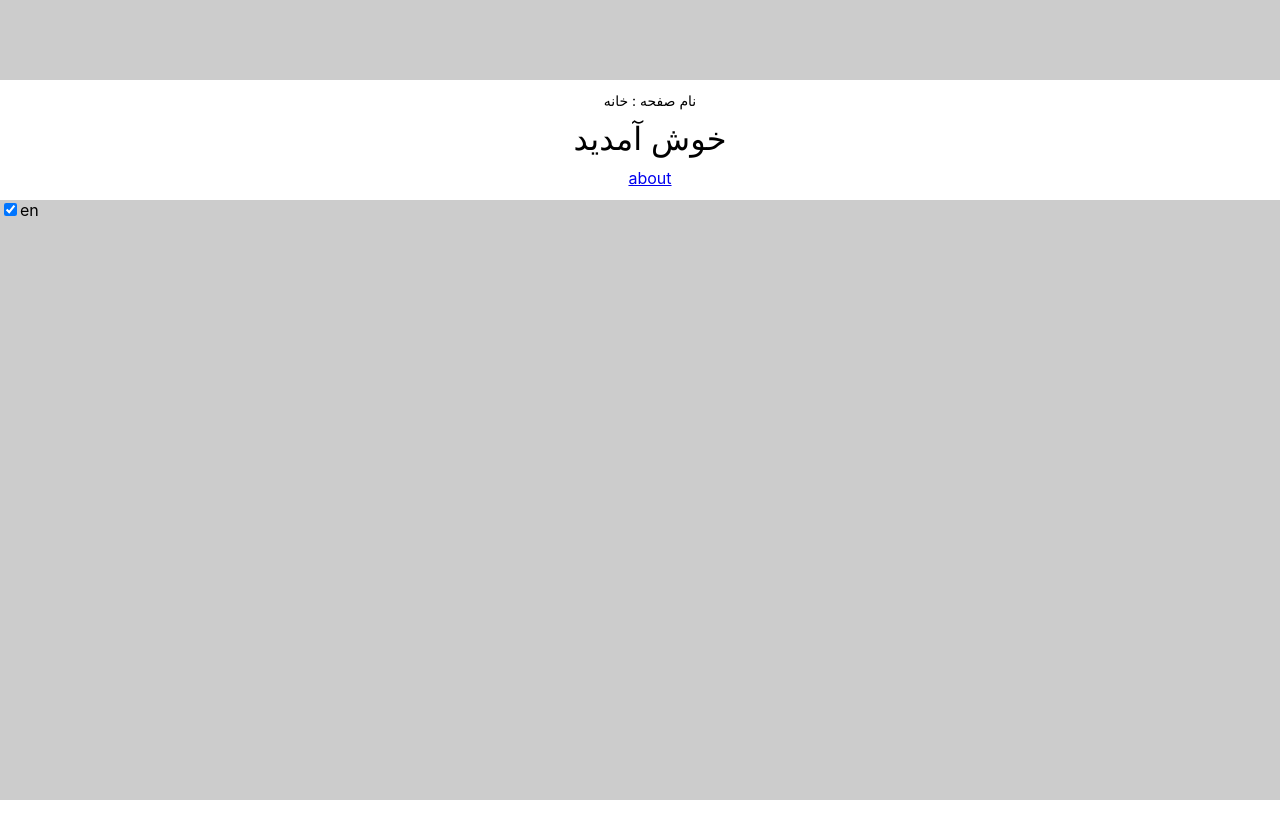
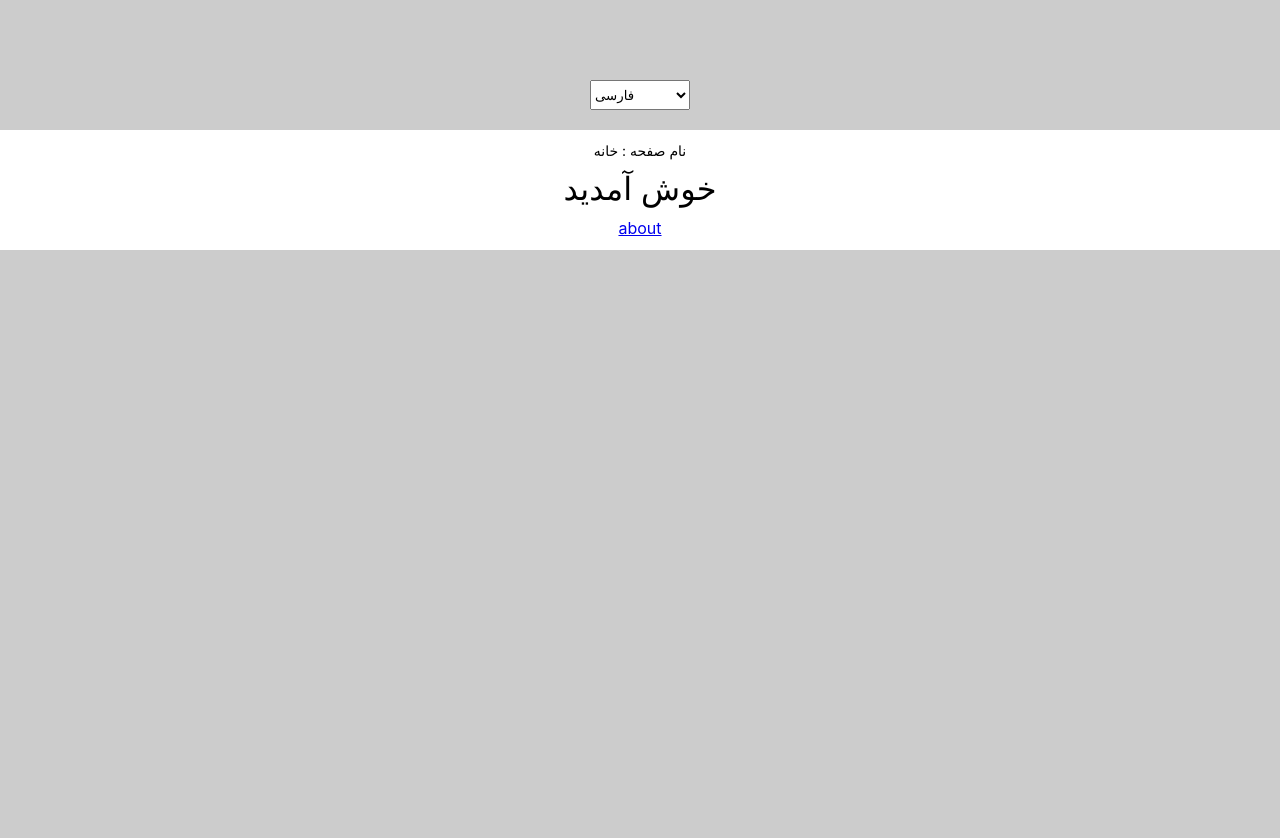
Before and after one commit to alithecodeguy/3features, a React (Create React App) app: page / in a window 1280 px wide. Shown: the top 838 px of the page. Before the commit the page ends 800 px from the top, so only its background shows below. Built offline with nearby package versions, Linux system fonts and the light colour scheme.

Commit message:
checbox replaced by select option

```diff
--- a/src/layout/PrimaryLayout.tsx
+++ b/src/layout/PrimaryLayout.tsx
@@ -8,6 +8,17 @@ type Props = {
   children: ReactNode;
 };
 
+const langsList = [
+  {
+    label: "فارسی",
+    value: "fa",
+  },
+  {
+    label: "English",
+    value: "en",
+  },
+];
+
 function PrimaryLayout({ children }: Props) {
   const { lang, setLang, translate } = useInternationalizationContext();
   return (
@@ -15,16 +26,26 @@ function PrimaryLayout({ children }: Props) {
       style={{
         display: "flex",
         flexDirection: "column",
+        alignItems: "center",
+        paddingTop: 80,
+        gap: 20,
         backgroundColor: "#ccc",
         minHeight: "100vh",
         overflow: "hidden",
       }}
     >
+      <select
+        value={lang}
+        onChange={(e) => setLang(e.target.value)}
+        style={{ width: 100, height: 30 }}
+      >
+        {langsList.map((option) => (
+          <option value={option.value}>{option.label}</option>
+        ))}
+      </select>
       <div
         style={{
-          marginTop: 80,
           width: "100vw",
-
           height: 100,
           backgroundColor: "#fff",
           display: "flex",
@@ -36,15 +57,16 @@ function PrimaryLayout({ children }: Props) {
       >
         {children}
       </div>
-      <label>
-        <input
+      {/* <label> */}
+
+      {/* <input
           checked={lang == "fa" ? true : false}
           type="checkbox"
           defaultChecked={true}
           onChange={() => setLang(lang == "en" ? "fa" : "en")}
         />
         {lang == "en" ? "fa" : "en"}
-      </label>
+      </label> */}
     </main>
   );
 }
```
